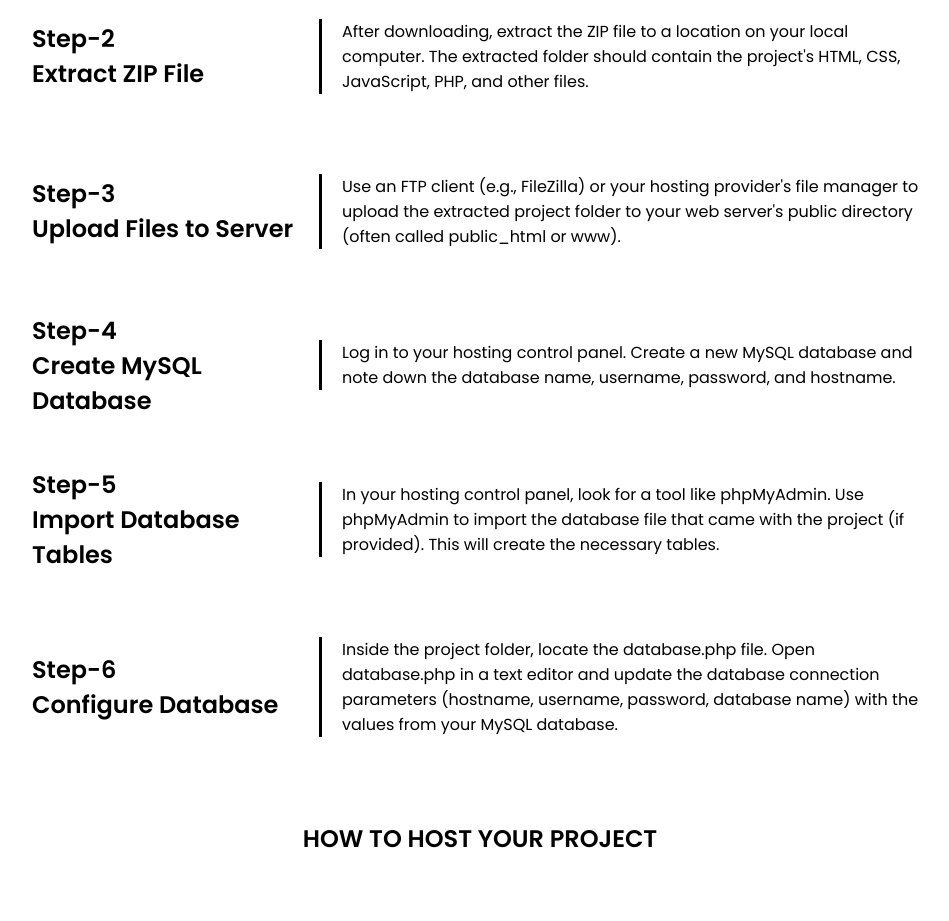
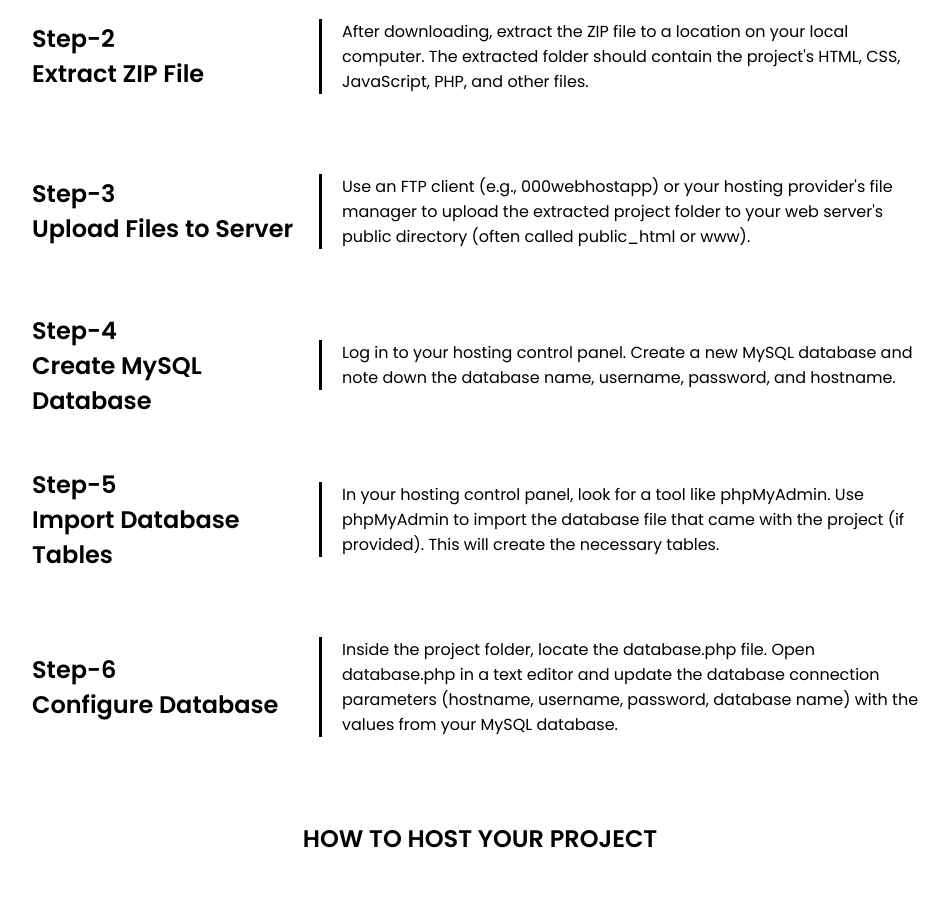
Before and after one commit to siddhantsatote/filevault, a plain HTML site: page src/setup.html in a window 1280 px wide. Shown: the part 1075-1996 px from the top of the page, without its empty margins (160-1109 px from the left). Drawn offline with nearby package versions, Linux system fonts and the light colour scheme.

Commit message:
Update setup.html

```diff
--- a/src/setup.html
+++ b/src/setup.html
@@ -63,7 +63,7 @@
           Upload Files to Server
         </h5>
         <p>
-          Use an FTP client (e.g., FileZilla) or your hosting provider's file
+          Use an FTP client (e.g., 000webhostapp) or your hosting provider's file
           manager to upload the extracted project folder to your web server's
           public directory (often called public_html or www).
         </p>
```
